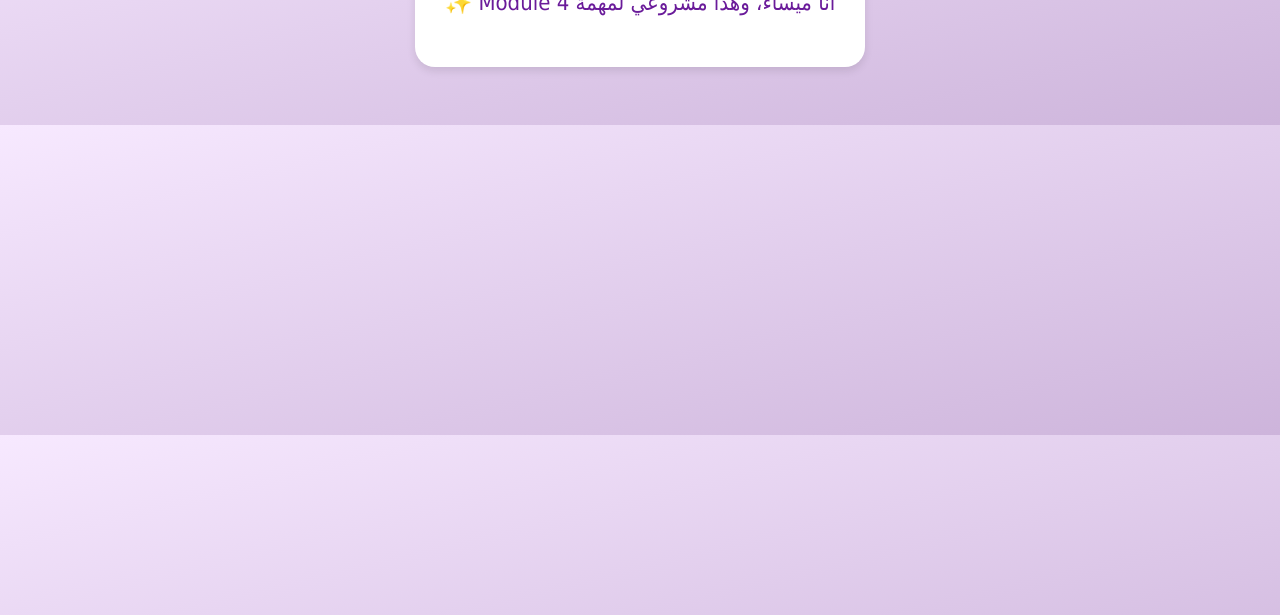
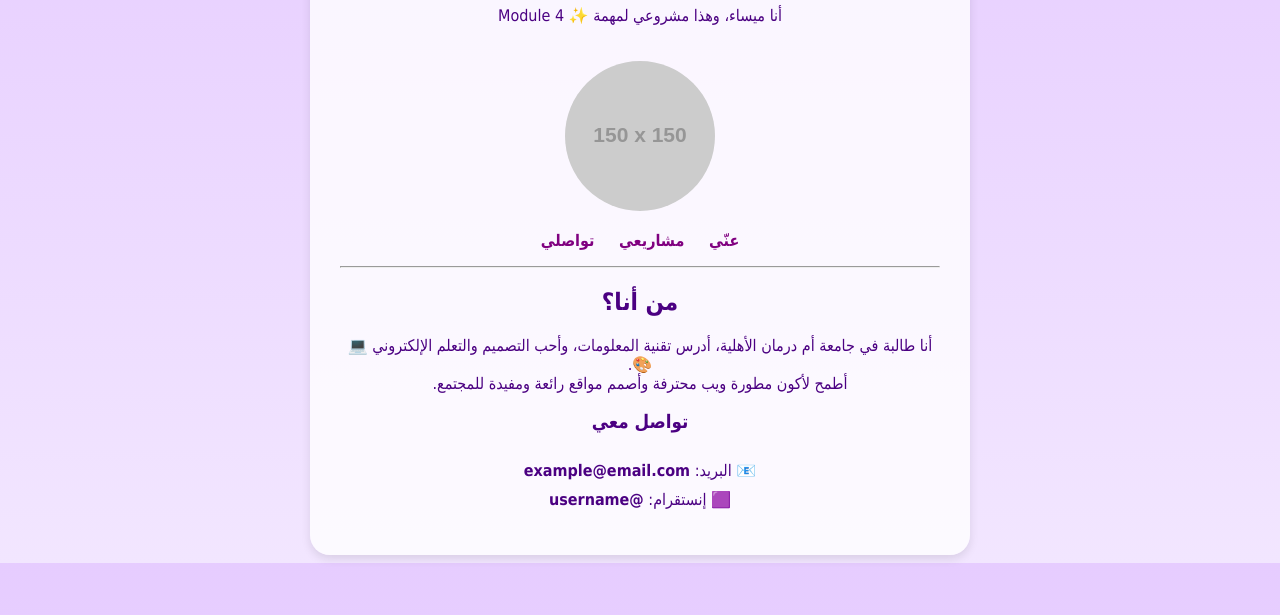
Before and after one commit to messaa1234/module04-assignment, a plain HTML site: page index.html in a window 1280 px wide. Shown: the part 185-800 px from the top of the page. Drawn offline with Linux system fonts and the light colour scheme; placeholder pictures from the web are drawn by us.

Commit message:
أضفت نبذة وصورة وروابط إلى موقعي. .تحديث صفحة index.html بمعلوماتي وصورتي

```diff
--- a/index.html
+++ b/index.html
@@ -2,39 +2,80 @@
 <html lang="ar" dir="rtl">
 <head>
   <meta charset="UTF-8">
-  <title>موقع ميساء - Module 4</title>
+  <title>موقعي - ميساء</title>
   <style>
     body {
-      background: linear-gradient(to bottom right, #f7e9ff, #cdb4db);
+      background: linear-gradient(to bottom, #e6ccff, #f2e6ff);
       font-family: 'Tahoma', sans-serif;
       text-align: center;
-      padding: 50px;
-      color: #4a148c;
+      color: #4B0082;
     }
-
-    h1 {
-      font-size: 36px;
-      margin-bottom: 10px;
-    }
-
-    p {
-      font-size: 22px;
-      color: #6a1b9a;
-    }
-
-    .box {
-      background-color: white;
+    .container {
+      margin-top: 80px;
+      background-color: #ffffffcc;
       padding: 30px;
       border-radius: 20px;
-      box-shadow: 0 4px 8px rgba(0,0,0,0.1);
+      width: 80%;
+      max-width: 600px;
+      margin-left: auto;
+      margin-right: auto;
+      box-shadow: 0 4px 10px rgba(0,0,0,0.1);
+    }
+    img {
+      width: 150px;
+      border-radius: 50%;
+      margin-top: 20px;
+    }
+    ul {
+      list-style-type: none;
+      padding: 0;
+    }
+    li {
+      display: inline;
+      margin: 10px;
+    }
+    a {
+      text-decoration: none;
+      color: #800080;
+      font-weight: bold;
+    }
+    a:hover {
+      color: #ff00cc;
+    }
+    .contact a {
       display: inline-block;
+      margin-top: 10px;
+      color: #4B0082;
     }
   </style>
 </head>
 <body>
-  <div class="box">
+  <div class="container">
     <h1>مرحباً بكم في موقعي!</h1>
-    <p>أنا ميساء، وهذا مشروعي لمهمة Module 4 ✨</p>
+    <p>أنا ميساء، وهذا مشروعي لمهمة ✨ Module 4</p>
+
+    <img src="https://via.placeholder.com/150" alt="صورتي">
+
+    <ul>
+      <li><a href="#">عنّي</a></li>
+      <li><a href="#">مشاريعي</a></li>
+      <li><a href="#">تواصلي</a></li>
+    </ul>
+
+    <hr>
+    <h2>من أنا؟</h2>
+    <p>
+      أنا طالبة في جامعة أم درمان الأهلية، أدرس تقنية المعلومات، وأحب التصميم والتعلم الإلكتروني 💻🎨.<br>
+      أطمح لأكون مطورة ويب محترفة وأصمم مواقع رائعة ومفيدة للمجتمع.
+    </p>
+
+    <div class="contact">
+      <h3>تواصل معي</h3>
+      <p>
+        📧 البريد: <a href="mailto:example@email.com">example@email.com</a><br>
+        🟪 إنستقرام: <a href="https://instagram.com/username" target="_blank">@username</a>
+      </p>
+    </div>
   </div>
 </body>
 </html>
```
